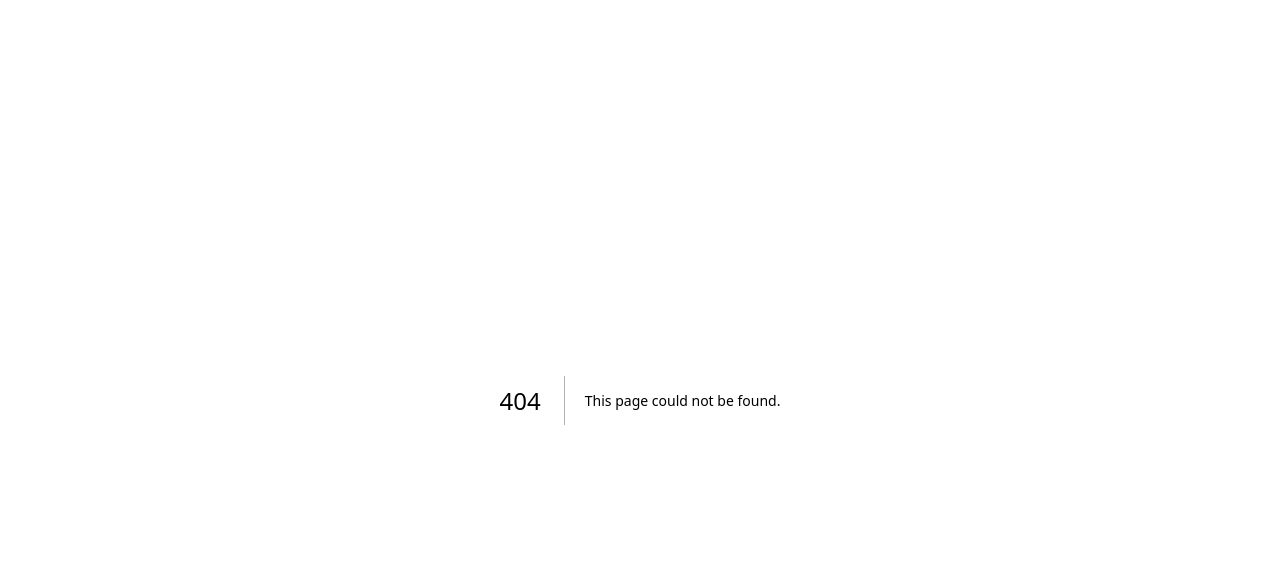
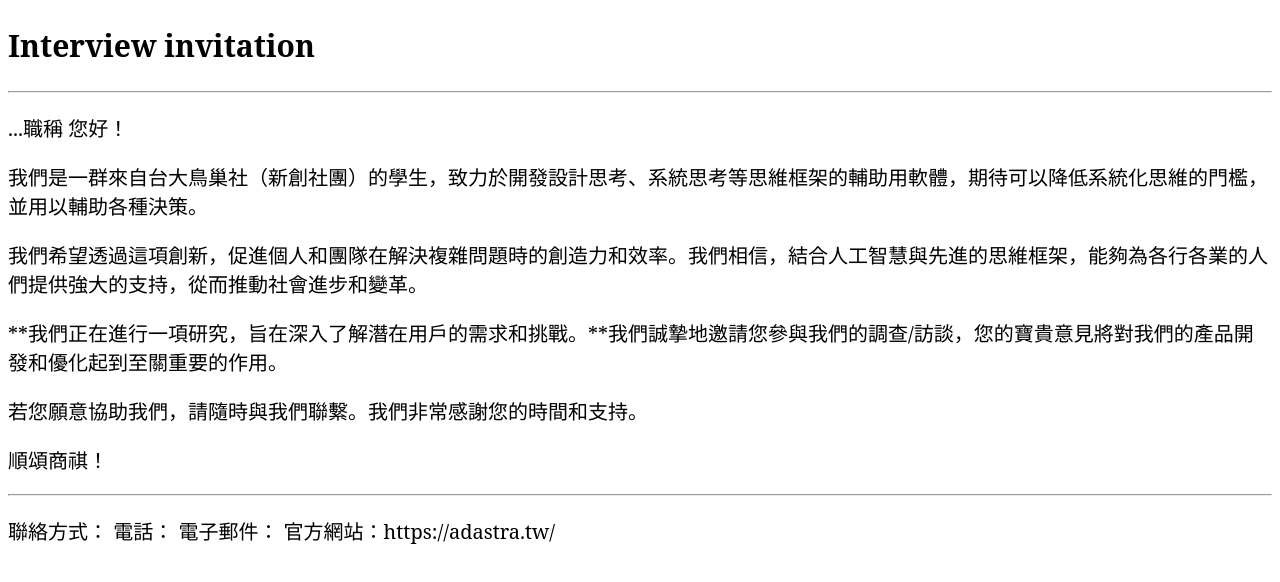
Before and after one commit to adastra-tw/docs, a Next.js app: page /interview/invitation in a window 1280 px wide. Before the commit this address had no page. Shown: the top 582 px of the page. Built offline with nearby package versions, Linux system fonts and the light colour scheme.

Commit message:
added invitation page under interview directory, to serve as a template for all invitations we might send out

```diff
--- /dev/null
+++ b/pages/interview/invitation.mdx
@@ -0,0 +1,21 @@
+## Interview invitation
+
+---
+...職稱
+您好！
+
+我們是一群來自台大鳥巢社（新創社團）的學生，致力於開發設計思考、系統思考等思維框架的輔助用軟體，期待可以降低系統化思維的門檻，並用以輔助各種決策。
+
+我們希望透過這項創新，促進個人和團隊在解決複雜問題時的創造力和效率。我們相信，結合人工智慧與先進的思維框架，能夠為各行各業的人們提供強大的支持，從而推動社會進步和變革。
+
+**我們正在進行一項研究，旨在深入了解潛在用戶的需求和挑戰。**我們誠摯地邀請您參與我們的調查/訪談，您的寶貴意見將對我們的產品開發和優化起到至關重要的作用。
+
+若您願意協助我們，請隨時與我們聯繫。我們非常感謝您的時間和支持。
+
+順頌商祺！
+
+---
+聯絡方式：
+電話：
+電子郵件：
+官方網站：https://adastra.tw/
```
